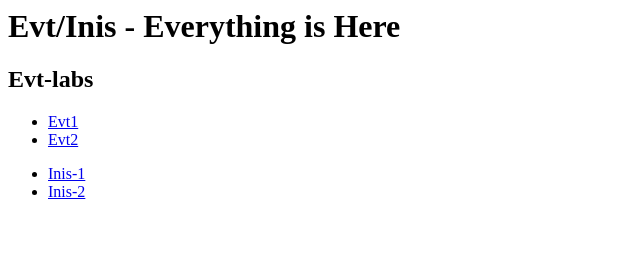
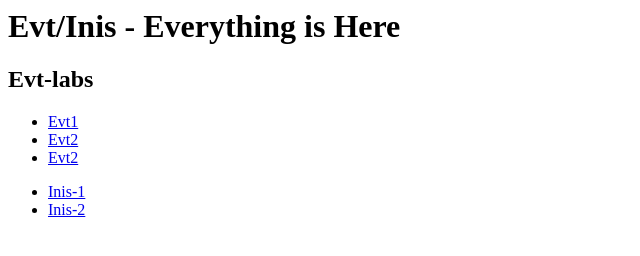
Before and after one commit to Wahabbbb/Evt-Inis, a plain HTML site: page index.html in a window 1280 px wide. Shown: the whole page, without its empty margins (0-640 px from the left). Drawn offline with Linux system fonts and the light colour scheme.

Commit message:
Update index.html

```diff
--- a/index.html
+++ b/index.html
@@ -15,6 +15,8 @@
 
 <li><a href="EVT1/evt1.html">Evt1</a></li>
 <li><a href="EVT2/evt2.html">Evt2</a></li>
+<li><a href="evt3/3_lab_EVT">Evt2</a></li>
+
 
 </ul>
 
```
